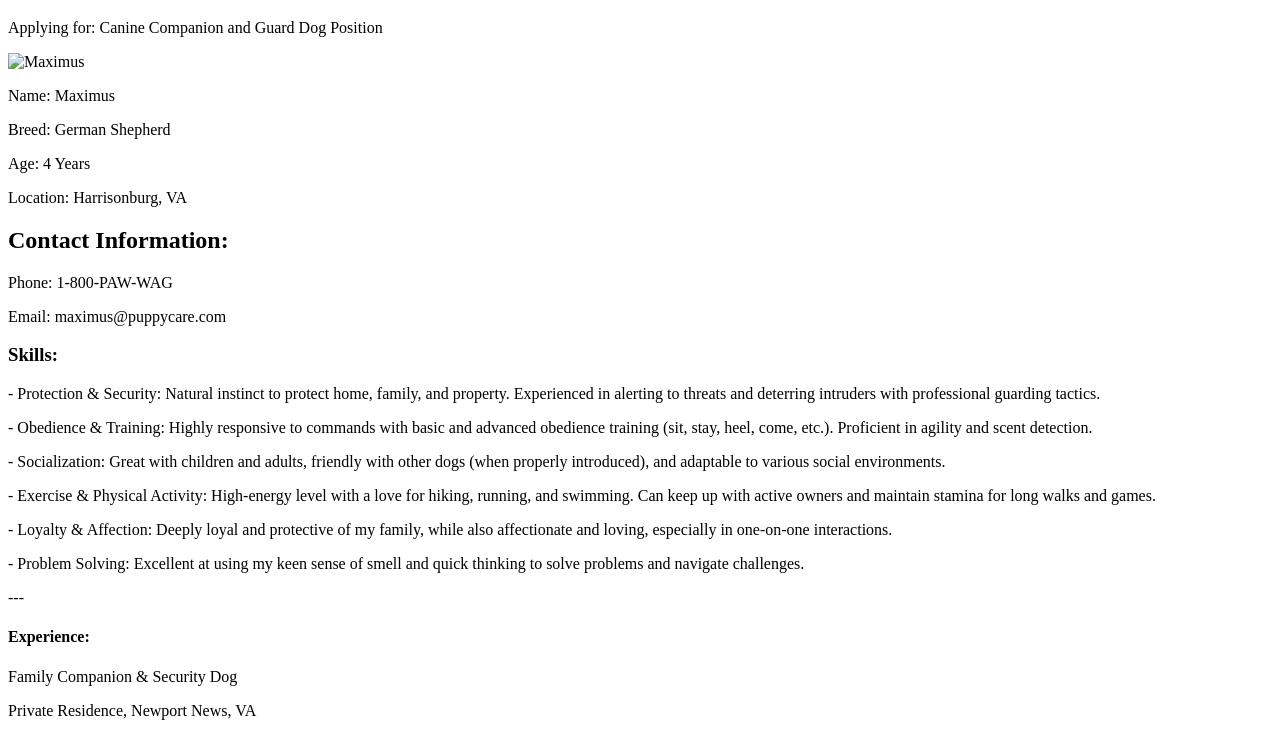
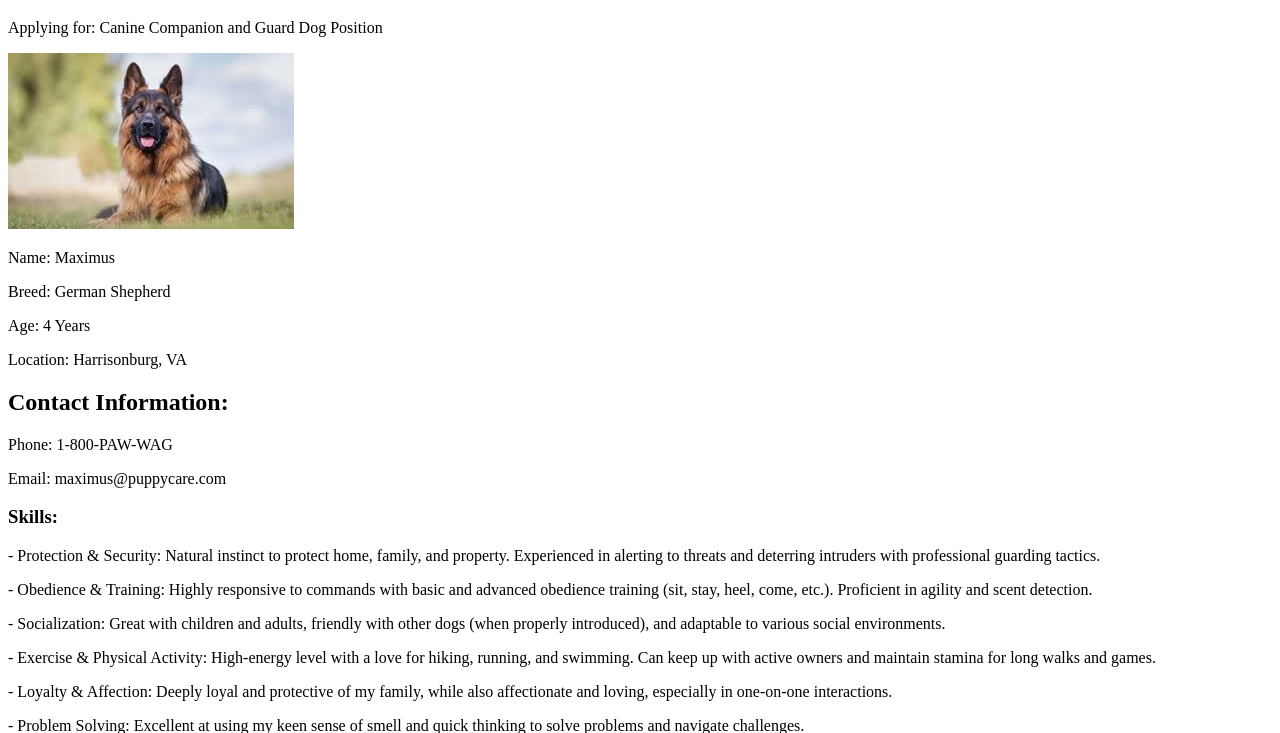
Before and after one commit to EmilyJohnson22/Resume-307, a plain HTML site: page index.html in a window 1280 px wide. Shown: the part 61-794 px from the top of the page. Drawn offline with Linux system fonts and the light colour scheme.

Commit message:
Add files via upload

```diff
--- a/index.html
+++ b/index.html
@@ -1,11 +1,13 @@
 <!doctype html>
 <html>
+
 <head>
 <body>
+	<title>Resume for Maximus</title>
 <h1> Maximus </h1>
 <p>Applying for: Canine Companion and Guard Dog Position </p>
 
-<img src="Resume-HTML/german shepard.jpeg"alt="Maximus">
+<img src="german shepard.jpeg" alt="Maximus">
 
 
 <p>Name: Maximus </p>
```
